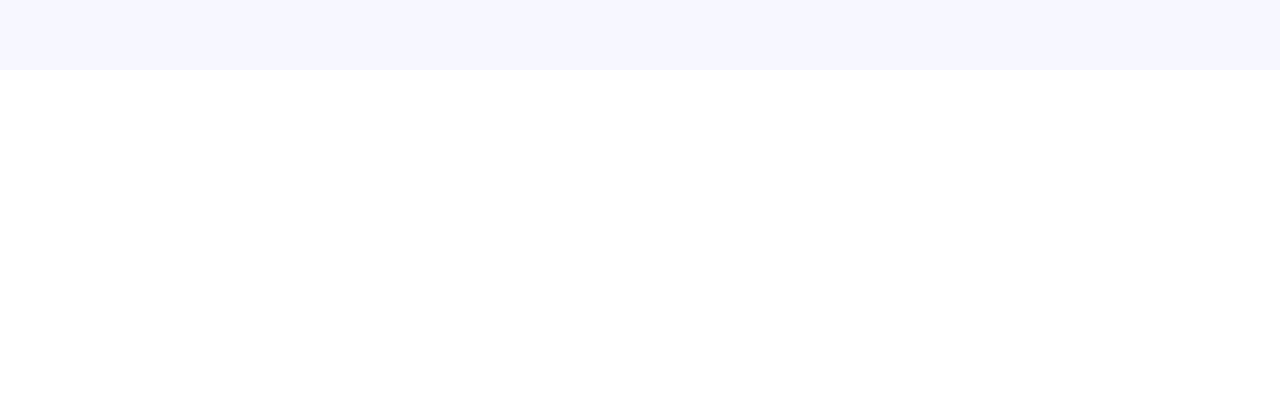
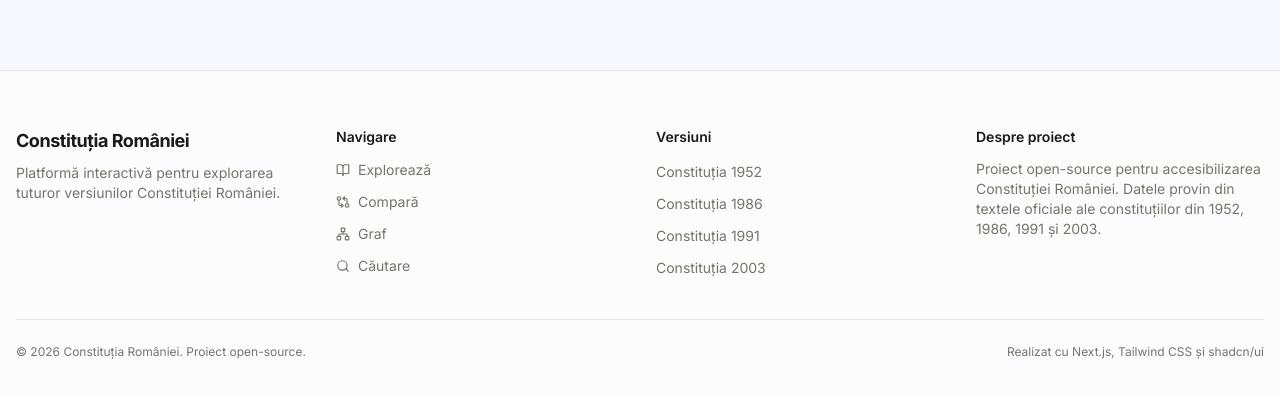
Before and after one commit to twentytwokhz/constitutie, a Next.js app: page / in a window 1280 px wide. Shown: the part 3557-3954 px from the top of the page. Before the commit the page ends 3627 px from the top, so only its background shows below. Built offline with nearby package versions, Linux system fonts and the light colour scheme; no server answers; the database is empty.

Commit message:
feat: add footer with navigation links and credits to landing page (#81)
- 4-column grid: brand, nav links, version links, about section

- Bottom bar with copyright and tech credits

- All links point to valid routes

```diff
--- a/src/app/page.tsx
+++ b/src/app/page.tsx
@@ -7,11 +7,13 @@ import {
   IllustrationSearch,
 } from "@/components/illustrations";
 import { AnimatedText } from "@/components/landing/animated-text";
+import { FaqSection } from "@/components/landing/faq-section";
 import { GridBackground } from "@/components/landing/grid-background";
 import { HowItWorks } from "@/components/landing/how-it-works";
 import { ScrollReveal } from "@/components/landing/scroll-reveal";
 import { StatsSection } from "@/components/landing/stats-section";
 import { Timeline } from "@/components/landing/timeline";
+import { Footer } from "@/components/layout/footer";
 import { BookOpen, GitCompareArrows, MessageSquare, Network, Search } from "lucide-react";
 import Link from "next/link";
 import { Suspense } from "react";
@@ -191,6 +193,11 @@ export default function HomePage() {
         </Suspense>
       </ScrollReveal>
 
+      {/* FAQ Section */}
+      <ScrollReveal>
+        <FaqSection />
+      </ScrollReveal>
+
       {/* Final CTA Section */}
       <ScrollReveal>
         <section className="border-t bg-primary/5 py-16 sm:py-24">
@@ -221,6 +228,9 @@ export default function HomePage() {
           </div>
         </section>
       </ScrollReveal>
+
+      {/* Footer */}
+      <Footer />
     </main>
   );
 }
--- /dev/null
+++ b/src/components/layout/footer.tsx
@@ -0,0 +1,107 @@
+import { BookOpen, GitCompareArrows, Network, Search } from "lucide-react";
+import Link from "next/link";
+
+const navLinks = [
+  {
+    label: "Explorează",
+    href: "/2003",
+    icon: BookOpen,
+  },
+  {
+    label: "Compară",
+    href: "/compare",
+    icon: GitCompareArrows,
+  },
+  {
+    label: "Graf",
+    href: "/graph",
+    icon: Network,
+  },
+  {
+    label: "Căutare",
+    href: "/#",
+    icon: Search,
+    isSearch: true,
+  },
+];
+
+const versionLinks = [
+  { label: "Constituția 1952", href: "/1952" },
+  { label: "Constituția 1986", href: "/1986" },
+  { label: "Constituția 1991", href: "/1991" },
+  { label: "Constituția 2003", href: "/2003" },
+];
+
+export function Footer() {
+  return (
+    <footer className="border-t bg-muted/30">
+      <div className="container mx-auto px-4 py-10 sm:py-14">
+        <div className="grid gap-8 sm:grid-cols-2 lg:grid-cols-4">
+          {/* Brand */}
+          <div className="sm:col-span-2 lg:col-span-1">
+            <Link href="/" className="text-lg font-bold tracking-tight">
+              Constituția României
+            </Link>
+            <p className="mt-2 max-w-xs text-sm text-muted-foreground">
+              Platformă interactivă pentru explorarea tuturor versiunilor Constituției României.
+            </p>
+          </div>
+
+          {/* Navigation */}
+          <div>
+            <h3 className="text-sm font-semibold">Navigare</h3>
+            <ul className="mt-3 space-y-2">
+              {navLinks.map((link) => (
+                <li key={link.href + link.label}>
+                  <Link
+                    href={link.href}
+                    className="inline-flex items-center gap-2 text-sm text-muted-foreground transition-colors hover:text-foreground"
+                  >
+                    <link.icon className="h-3.5 w-3.5" />
+                    {link.label}
+                  </Link>
+                </li>
+              ))}
+            </ul>
+          </div>
+
+          {/* Versions */}
+          <div>
+            <h3 className="text-sm font-semibold">Versiuni</h3>
+            <ul className="mt-3 space-y-2">
+              {versionLinks.map((link) => (
+                <li key={link.href}>
+                  <Link
+                    href={link.href}
+                    className="text-sm text-muted-foreground transition-colors hover:text-foreground"
+                  >
+                    {link.label}
+                  </Link>
+                </li>
+              ))}
+            </ul>
+          </div>
+
+          {/* About */}
+          <div>
+            <h3 className="text-sm font-semibold">Despre proiect</h3>
+            <p className="mt-3 text-sm text-muted-foreground">
+              Proiect open-source pentru accesibilizarea Constituției României. Datele provin din
+              textele oficiale ale constituțiilor din 1952, 1986, 1991 și 2003.
+            </p>
+          </div>
+        </div>
+
+        {/* Bottom bar */}
+        <div className="mt-10 flex flex-col items-center justify-between gap-4 border-t pt-6 sm:flex-row">
+          <p className="text-xs text-muted-foreground">
+            © {new Date().getFullYear()} Constituția României. Proiect open-source.
+          </p>
+          <p className="text-xs text-muted-foreground">
+            Realizat cu Next.js, Tailwind CSS și shadcn/ui
+          </p>
+        </div>
+      </div>
+    </footer>
+  );
+}
```
